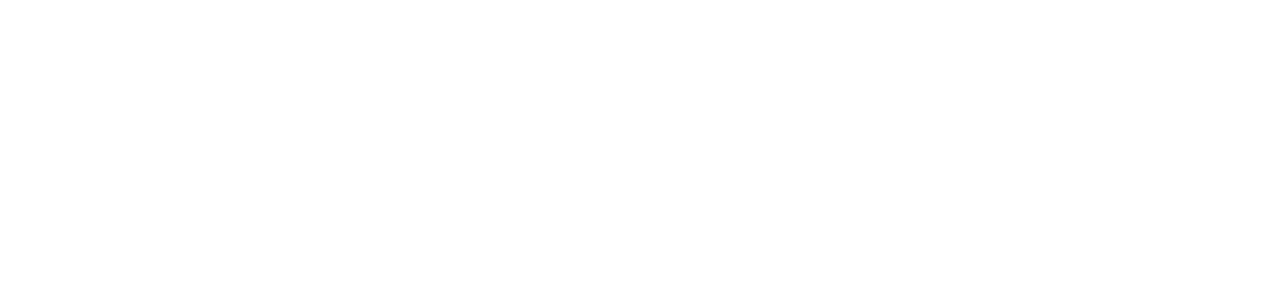
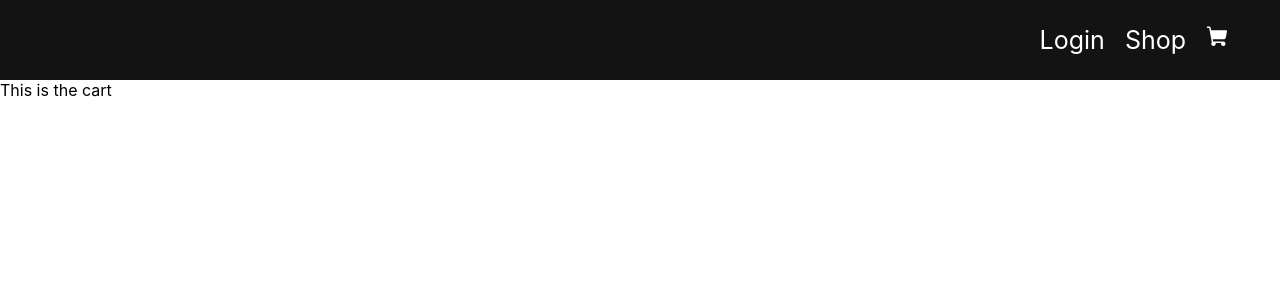
Before and after one commit to victoria0514/WeSkiiRental, a React (Create React App) app: page /cart in a window 1280 px wide. Before the commit this address had no page. Shown: the top 300 px of the page. Built offline with nearby package versions, Linux system fonts and the light colour scheme.

Commit message:
Added Navbar

```diff
--- a/src/App.js
+++ b/src/App.js
@@ -1,15 +1,21 @@
 import React, { useState } from 'react';
-import LoginForm from './components/LoginForm';
-import Landing from './components/Landing';
+import LoginForm from './pages/LoginForm';
+import Signup from './pages/Signup';
+import Shop from './pages/Shop';
+import Cart from './pages/Cart';
+import Navbar from './components/Navbar';
 import { BrowserRouter, Routes, Route } from 'react-router-dom';
 
 function App() {
   return (
     <div>
       <BrowserRouter>
+        <Navbar />
         <Routes>
-          <Route path='/' element={<LoginForm />} exact />
-          <Route path='/landing' element={<Landing />} exact />
+          <Route path='/' element={<Shop />} exact />
+          <Route path='/login' element={<LoginForm />} exact />
+          <Route path='/signup' element={<Signup />} exact />
+          <Route path='/cart' element={<Cart />} exact />
         </Routes>
       </BrowserRouter>
     </div>
--- /dev/null
+++ b/src/components/Navbar.css
@@ -0,0 +1,21 @@
+.navbar {
+  width: 100%;
+  height: 80px;
+  background-color: rgb(19,19,19);
+  display: flex;
+  justify-content: flex-end;
+  align-items: center;
+}
+
+.links {
+  margin-right: 50px;
+  display: flex;
+  align-items: center;
+}
+
+.links a {
+  text-decoration: none;
+  color : white;
+  margin-left: 20px;
+  font-size: 25px;
+}
--- /dev/null
+++ b/src/components/Navbar.js
@@ -0,0 +1,20 @@
+import React from 'react';
+import { Link } from 'react-router-dom';
+import { ShoppingCart } from 'phosphor-react';
+import './Navbar.css';
+
+function Navbar() {
+  return (
+    <div className='navbar'>
+      <div className='links'>
+        <Link to='/Login'> Login </Link>
+        <Link to='/'> Shop </Link>
+        <Link to='/Cart'>
+          <ShoppingCart size={24} weight='fill' color='white' />
+        </Link>
+      </div>
+    </div>
+  );
+}
+
+export default Navbar;
```
